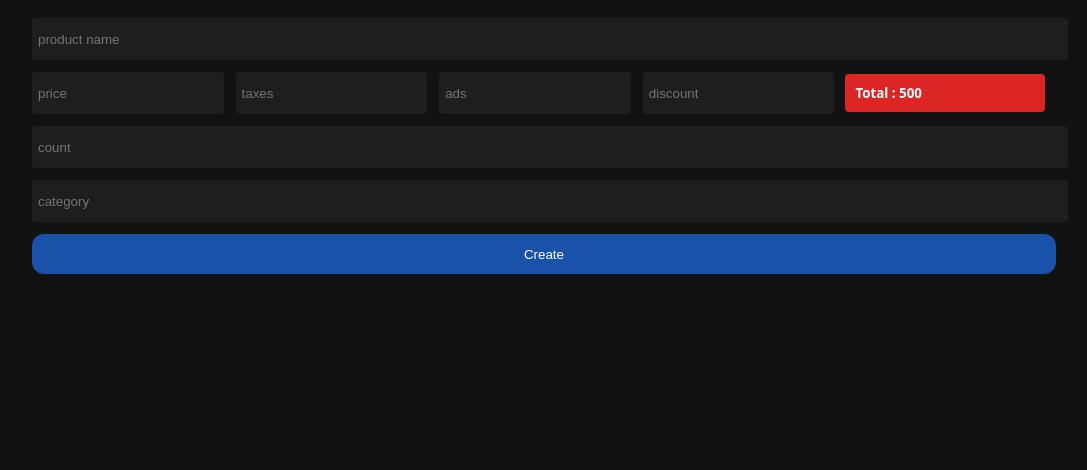
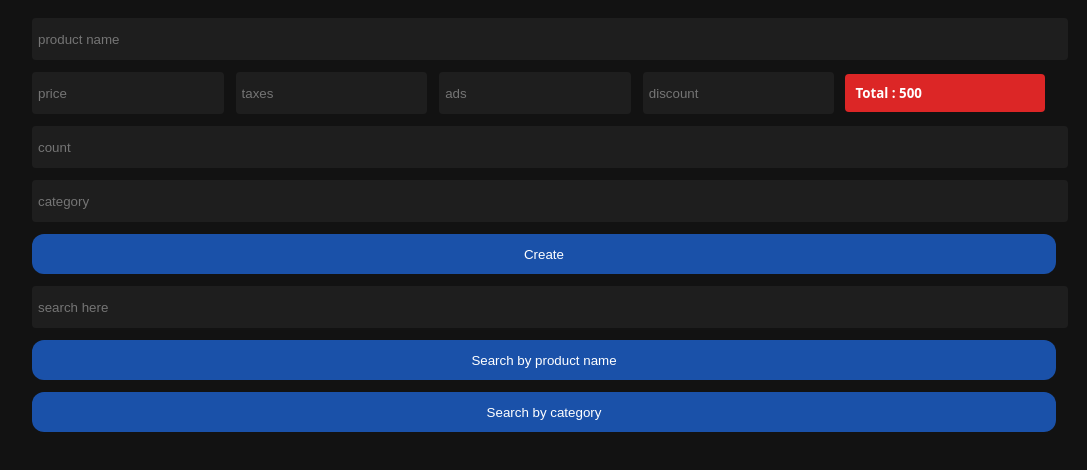
Before and after one commit to mohamed-dev-404/inventory-manager, a plain HTML site: page index.html in a window 1280 px wide. Shown: the part 78-548 px from the top of the page, without its empty margins (102-1189 px from the left). Drawn offline with Linux system fonts and the light colour scheme.

Commit message:
feat: add search block with input and buttons to search by product name or category.

```diff
--- a/index.html
+++ b/index.html
@@ -31,6 +31,13 @@
         </div>
 
         <div class="view">
+            <div class="searchBlock">
+                <input id="search" type="text" placeholder="search here">
+                <div class="searchButtons">
+                    <button id="searchName"">Search by product name</button>
+                            <button id=" searchCategoty"">Search by category</button>
+                </div>
+            </div>
         </div>
 
     </div>
```
